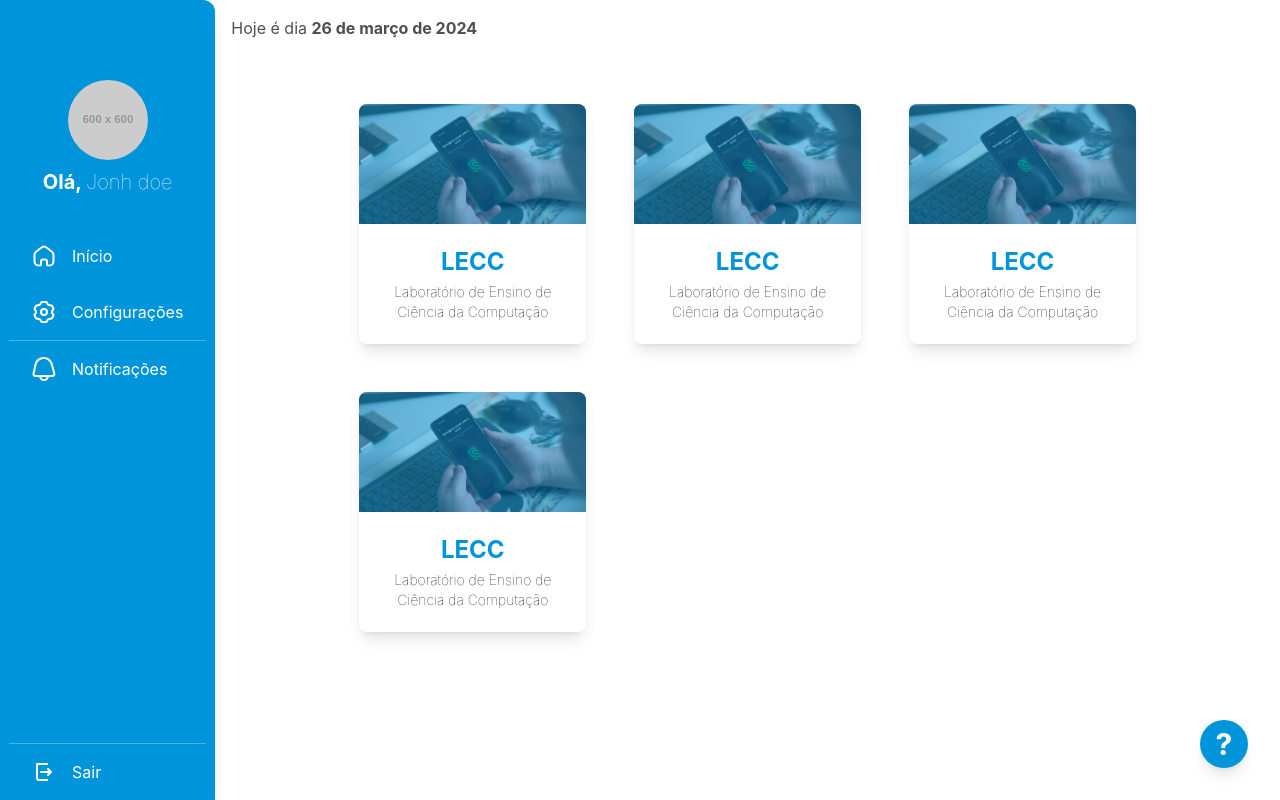
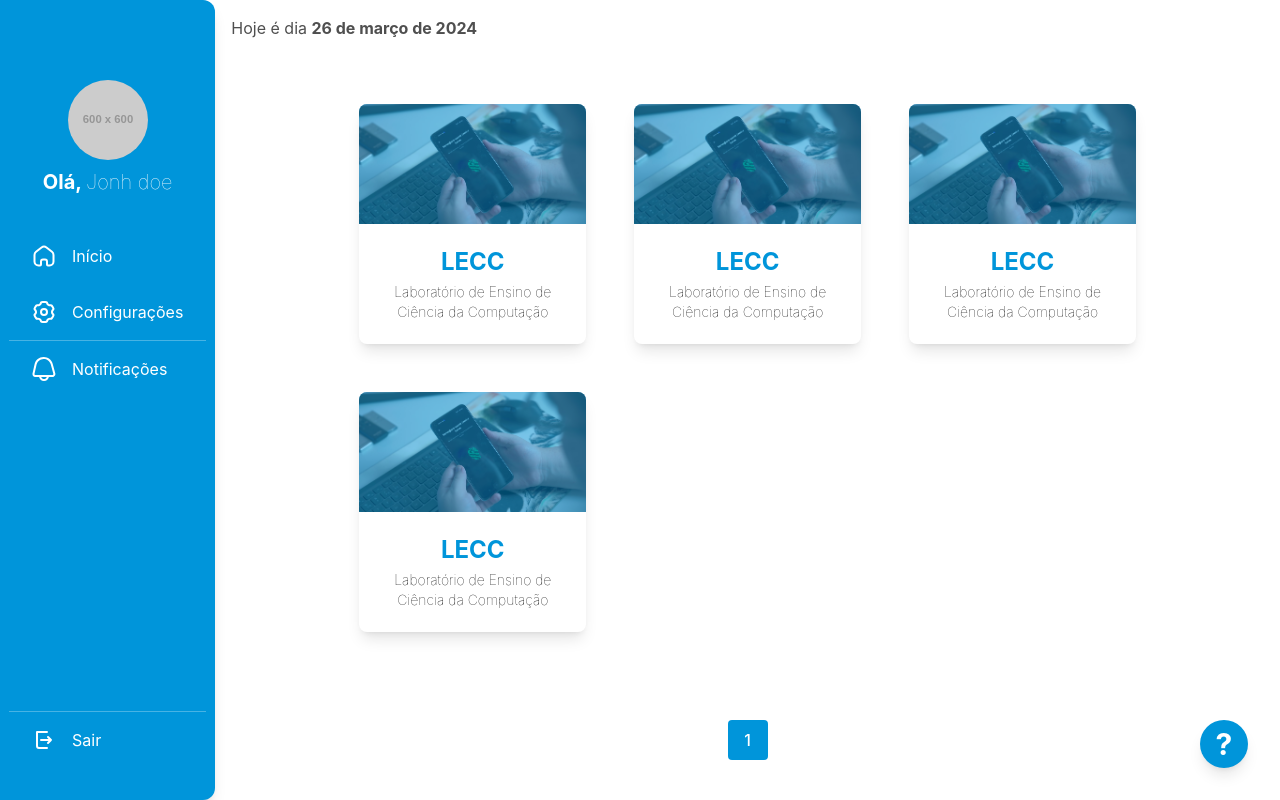
Before and after one commit to cpt-ufal-arapiraca/ace6-integracao, a React (Create React App) app: page / in a window 1280 px wide. Built offline with nearby package versions, Linux system fonts and the light colour scheme.

Commit message:
feat: create page selectors

```diff
--- a/src/components/sidebar/sidebar-footer.js
+++ b/src/components/sidebar/sidebar-footer.js
@@ -4,7 +4,7 @@ import logout from "../../assets/icons/logout.svg"
 
 function SidebarFooter(){
     return(
-        <div className="w-full flex flex-col items-center absolute bottom-0">
+        <div className="w-full flex flex-col items-center absolute bottom-8">
             <Separator/>
             <SidebarButton
                 icon={logout}
--- /dev/null
+++ b/src/components/systems/page-button.js
@@ -0,0 +1,8 @@
+function PageSelectorButton({index, selected}){
+
+
+    return <div className={`relative -left-1/2 w-10 h-10  flex justify-center ${selected ? "bg-primary" : "bg-white border-2 border-gray3"}  items-center rounded cursor-pointer hover:bg-light-blue hover:border-0 ease-in-out duration-200`}>
+        <span className={`${selected ? "text-white": "text-gray3"} font-medium`}>{index}</span>
+    </div>
+}
+export default PageSelectorButton;
--- /dev/null
+++ b/src/components/systems/page-selector.js
@@ -0,0 +1,15 @@
+import PageSelectorButton from "./page-button";
+
+function PageSelector({pageCount}){
+
+
+    return <div className="h-12 absolute bottom-8 left-1/2 flex flex-row gap-4">
+
+
+        <PageSelectorButton
+            index="1"
+            selected={true}
+        />
+    </div>
+}
+export default PageSelector;
--- a/src/components/systems/system-page.js
+++ b/src/components/systems/system-page.js
@@ -1,5 +1,7 @@
 import DateInfo from "../date-info";
 import HelpButton from "../help-button";
+import PageSelectorButton from "./page-button";
+import PageSelector from "./page-selector";
 import SystemArea from "./system-area";
 
 function SystemPage(){
@@ -7,6 +9,7 @@ function SystemPage(){
         <div className="w-full h-screen relative">
             <DateInfo/>
             <SystemArea/>
+            <PageSelector/>
             <HelpButton/>
         </div>
     )
--- a/tailwind.config.js
+++ b/tailwind.config.js
@@ -13,6 +13,7 @@ module.exports = {
         'highlight': '#00AEFF',
         'light-blue': '#47B3E4',
         'gray2': '#4F4F4F',
+        'gray3': '#828282',
         'gray4': '#BDBDBD'
       },
     },
```
